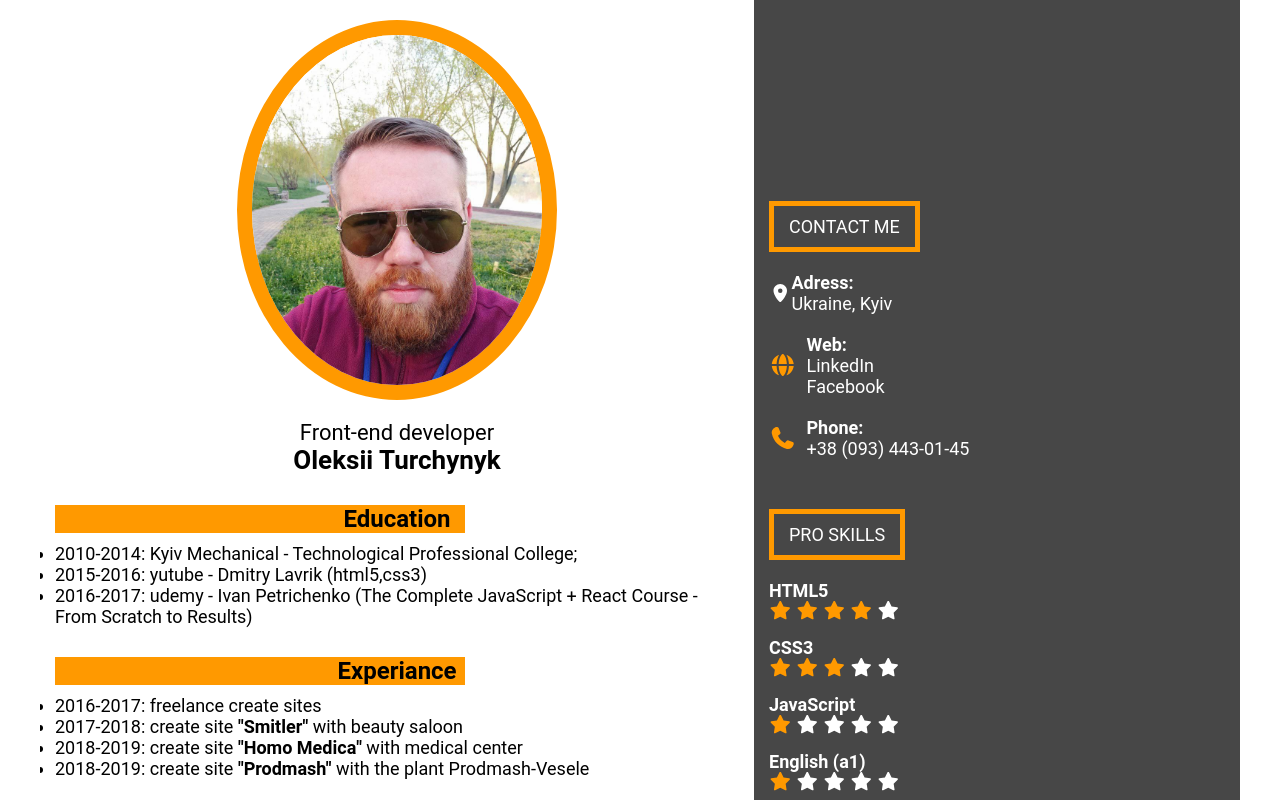
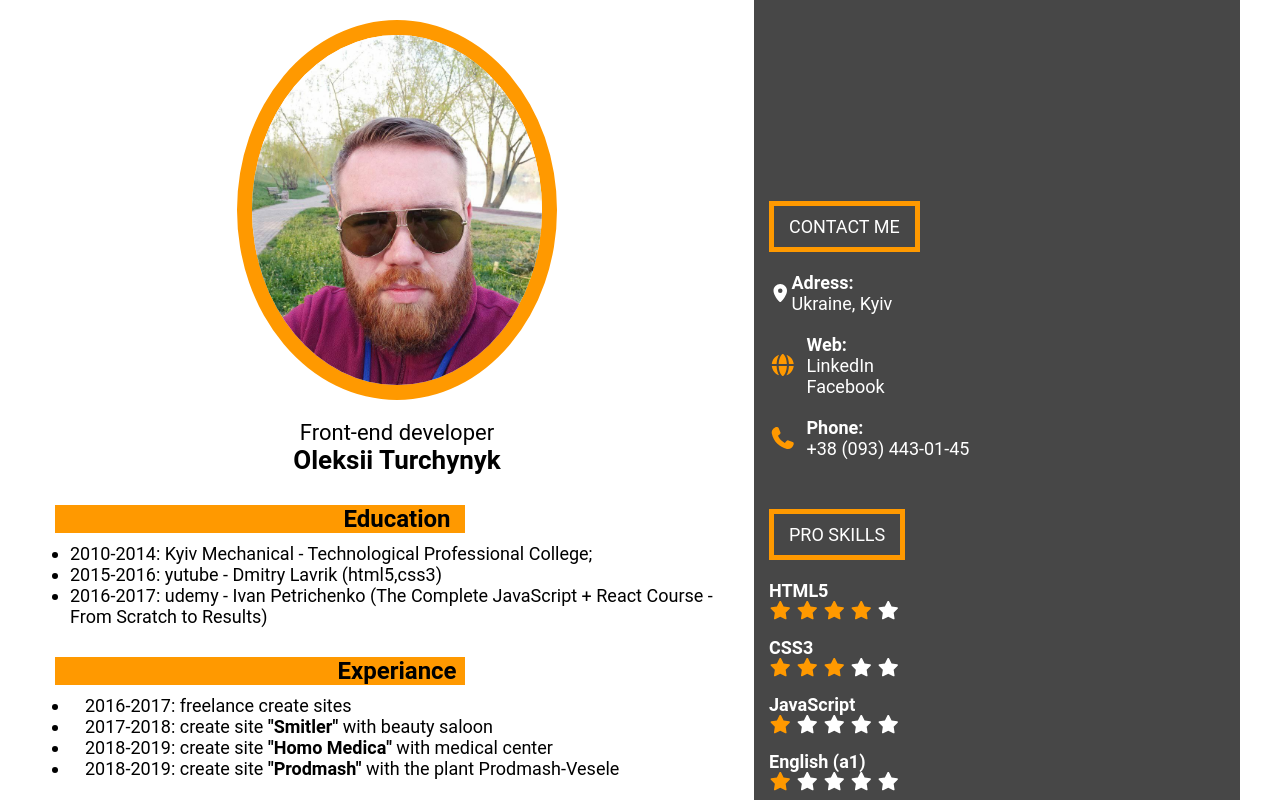
Before and after one commit to Mishkalesha/rsschool-cv, a plain HTML site: page index.html in a window 1280 px wide. Shown: the top 800 px of the page. Drawn offline with Linux system fonts and the light colour scheme.

Commit message:
fix: change lists stiles

```diff
--- a/style.css
+++ b/style.css
@@ -95,6 +95,10 @@ a {
   z-index: -1;
   content: "";
 }
+.education__list,
+.experiance__list{
+  padding:0 15px ;
+}
 
 .experiance__list a {
   font-weight: bold;
```
